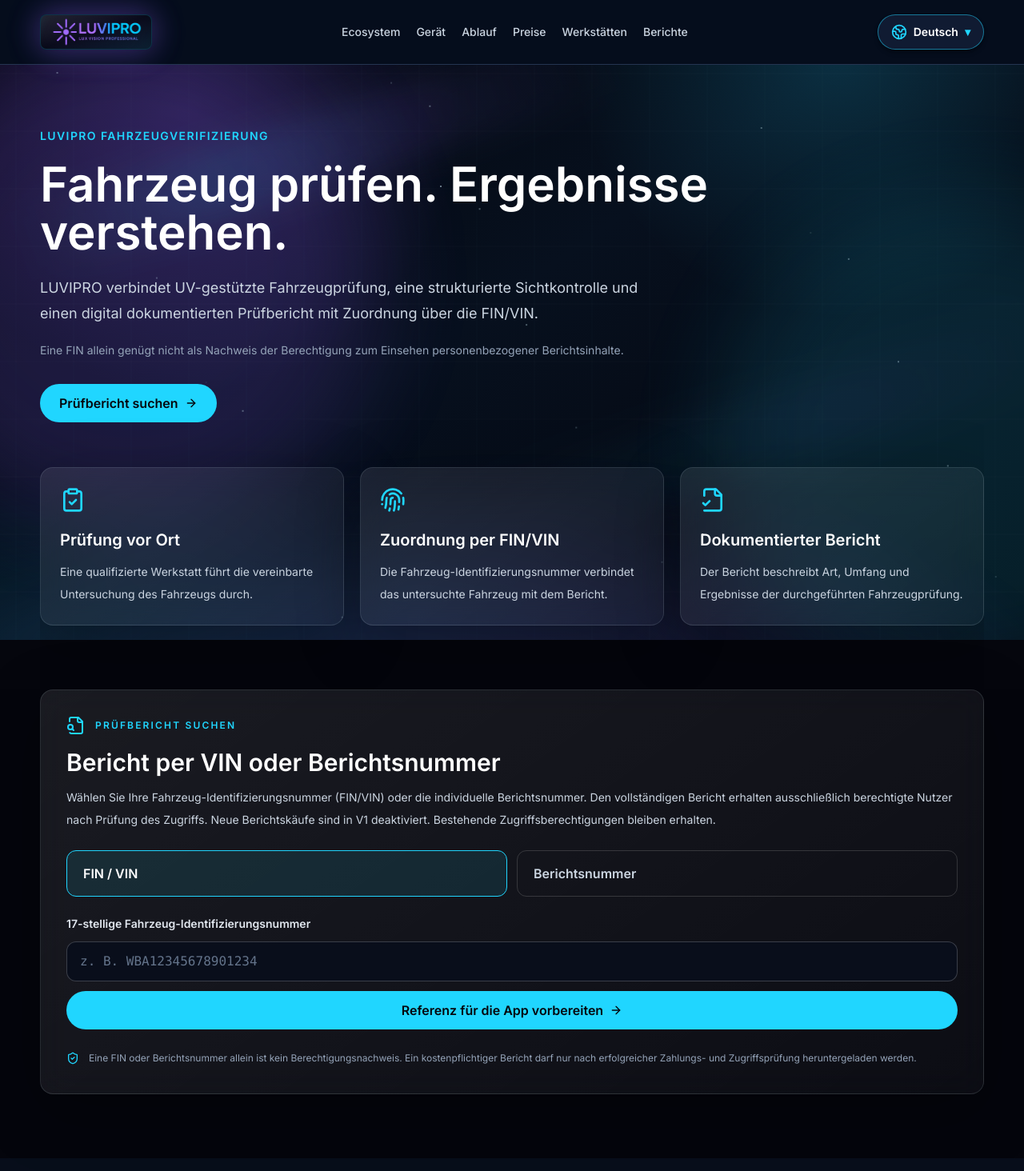
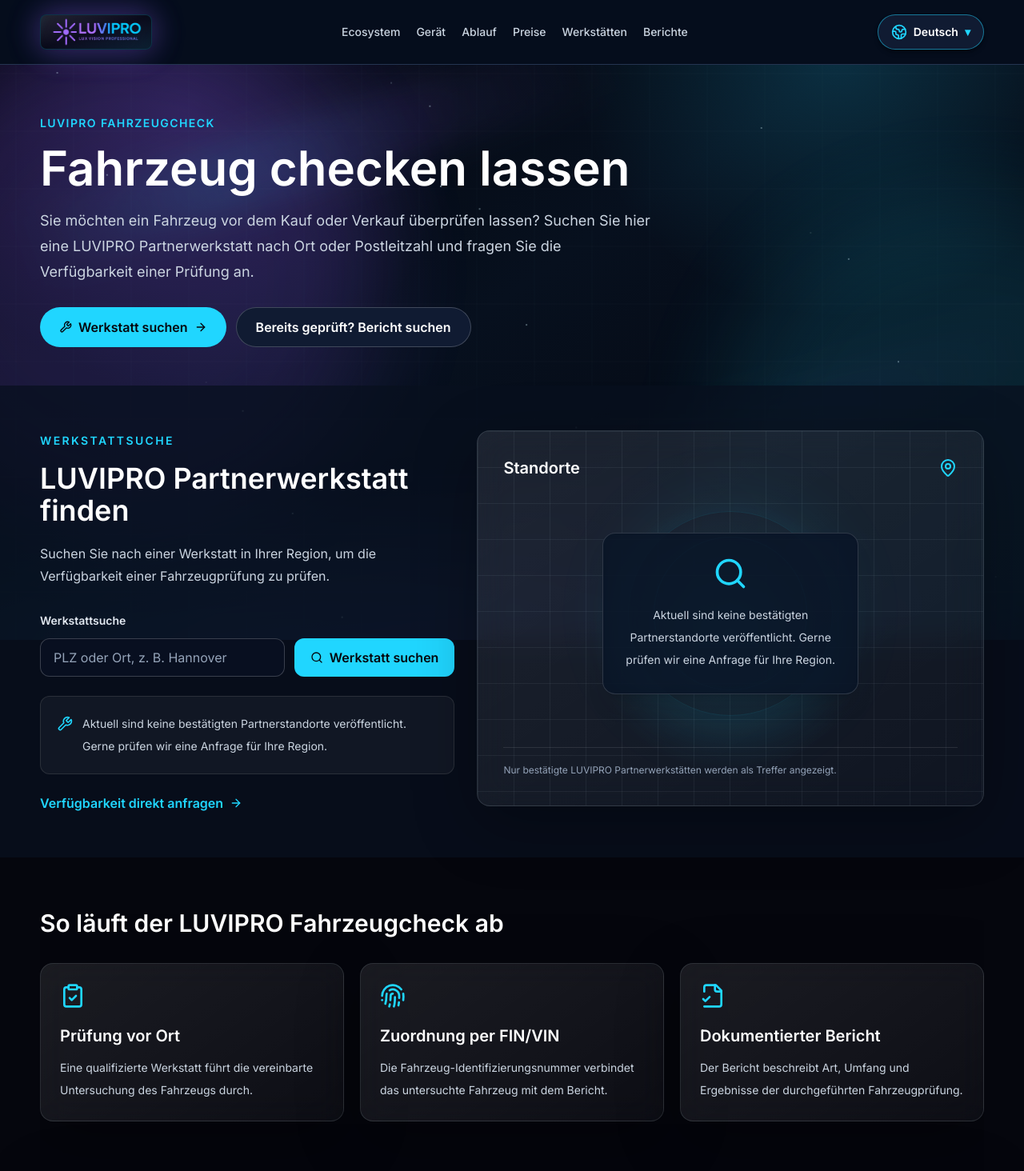
Before and after one commit to Diaa6969/luvipro-website, a Next.js app: page /verify in a window 1280 px wide. Shown: the top 1464 px of the page at 80% size. Built offline with nearby package versions, Linux system fonts and the light colour scheme.

Commit message:
Make vehicle inspection a workshop-first journey and rename to Fahrzeug checken lassen

```diff
--- a/src/app/verify/page.tsx
+++ b/src/app/verify/page.tsx
@@ -1,6 +1,6 @@
 import type { Metadata } from "next";
 import Link from "next/link";
-import { ArrowRight, ClipboardCheck, FileCheck2, Fingerprint, ShieldCheck } from "lucide-react";
+import { ArrowRight, ClipboardCheck, FileCheck2, Fingerprint, ShieldCheck, Wrench } from "lucide-react";
 import { Navbar } from "@/components/sections/navbar";
 import { Footer } from "@/components/sections/footer";
 import { AnimatedAtmosphere } from "@/components/ui/animated-atmosphere";
@@ -8,8 +8,8 @@
 import { ReportLookup } from "@/components/reports/report-lookup";
 
 export const metadata: Metadata = {
-  title: "Fahrzeugprüfung & VIN-Berichte | LUVIPRO",
-  description: "So funktioniert eine LUVIPRO Fahrzeugprüfung: UV-Lackprüfung, Sichtkontrolle und digitaler Bericht mit Fahrzeugzuordnung über die FIN/VIN. Partnerwerkstatt suchen.",
+  title: "Fahrzeug checken lassen – Werkstatt suchen | LUVIPRO",
+  description: "Lassen Sie Ihr Fahrzeug mit LUVIPRO prüfen: Partnerwerkstatt nach PLZ oder Ort suchen, UV-gestützte Prüfung anfragen und digitalen Bericht über FIN/VIN zuordnen.",
   alternates: { canonical: "https://luvipro.de/verify" },
 };
 
@@ -24,43 +24,56 @@
     <main className="cinematic-page min-h-screen overflow-hidden bg-obsidian text-white">
       <AnimatedAtmosphere />
       <Navbar />
-      <section className="section-shell pb-20 pt-32 sm:pt-40">
+
+      <section className="section-shell pb-10 pt-28 sm:pb-12 sm:pt-36">
         <div className="max-w-4xl">
-          <p className="text-sm font-semibold uppercase tracking-widest text-pulse">LUVIPRO Fahrzeugverifizierung</p>
-          <h1 className="mt-5 font-[var(--font-space-grotesk)] text-4xl font-semibold leading-tight text-white sm:text-6xl">
-            Fahrzeug prüfen. Ergebnisse verstehen.
+          <p className="text-sm font-semibold uppercase tracking-widest text-pulse">LUVIPRO Fahrzeugcheck</p>
+          <h1 className="mt-4 font-[var(--font-space-grotesk)] text-4xl font-semibold leading-tight text-white sm:text-6xl">
+            Fahrzeug checken lassen
           </h1>
-          <p className="mt-6 max-w-3xl text-lg leading-8 text-slate-300">
-            LUVIPRO verbindet UV-gestützte Fahrzeugprüfung, eine strukturierte Sichtkontrolle und einen digital dokumentierten Prüfbericht mit Zuordnung über die FIN/VIN.
+          <p className="mt-5 max-w-3xl text-lg leading-8 text-slate-300">
+            Sie möchten ein Fahrzeug vor dem Kauf oder Verkauf überprüfen lassen? Suchen Sie hier eine LUVIPRO Partnerwerkstatt nach Ort oder Postleitzahl und fragen Sie die Verfügbarkeit einer Prüfung an.
           </p>
-          <p className="mt-4 text-sm leading-7 text-slate-400">
-            Eine FIN allein genügt nicht als Nachweis der Berechtigung zum Einsehen personenbezogener Berichtsinhalte.
-          </p>
-          <Link href="#report-lookup" className="mt-7 inline-flex items-center gap-2 rounded-full bg-pulse px-6 py-3 font-semibold text-obsidian transition hover:bg-frost">
-            Prüfbericht suchen <ArrowRight className="h-4 w-4" />
-          </Link>
+          <div className="mt-7 flex flex-wrap gap-3">
+            <Link href="#partner-map" className="inline-flex min-h-12 items-center gap-2 rounded-full bg-pulse px-6 py-3 font-semibold text-obsidian transition hover:bg-frost">
+              <Wrench className="size-4" /> Werkstatt suchen <ArrowRight className="size-4" />
+            </Link>
+            <Link href="#report-lookup" className="inline-flex min-h-12 items-center gap-2 rounded-full border border-white/20 bg-[#101b32] px-6 py-3 font-semibold text-white transition hover:border-pulse/60">
+              Bereits geprüft? Bericht suchen
+            </Link>
+          </div>
         </div>
-        <div className="mt-14 grid gap-5 md:grid-cols-3">
+      </section>
+
+      {/* Put workshop search first: visitors requesting an inspection should
+          not have to scroll past the report lookup to find the search input. */}
+      <section id="partner-map" className="scroll-mt-24 bg-midnight py-10 sm:py-14">
+        <div className="section-shell">
+          <WorkshopFinder locale="de" />
+        </div>
+      </section>
+
+      <section className="section-shell py-14 sm:py-16">
+        <h2 className="max-w-4xl font-[var(--font-space-grotesk)] text-2xl font-semibold sm:text-3xl">
+          So läuft der LUVIPRO Fahrzeugcheck ab
+        </h2>
+        <div className="mt-8 grid gap-5 md:grid-cols-3">
           {stages.map(({ icon: Icon, title, text }) => (
             <div key={title} className="glass-panel rounded-2xl p-6">
               <Icon className="h-8 w-8 text-pulse" />
-              <h2 className="mt-5 text-xl font-semibold text-white">{title}</h2>
+              <h3 className="mt-5 text-xl font-semibold text-white">{title}</h3>
               <p className="mt-3 text-sm leading-7 text-slate-300">{text}</p>
             </div>
           ))}
         </div>
       </section>
+
       <section id="report-lookup" className="scroll-mt-24 bg-obsidian pb-16 sm:pb-20">
         <div className="section-shell max-w-5xl"><ReportLookup /></div>
       </section>
-      <section id="partner-map" className="scroll-mt-24 bg-midnight py-20 sm:py-24">
-        <div className="section-shell">
-          <WorkshopFinder locale="de" />
-        </div>
-      </section>
-      <section className="section-shell pb-20 pt-12">
+      <section className="section-shell pb-20 pt-4">
         <p className="flex items-start gap-3 rounded-xl border border-white/10 bg-white/[0.04] p-5 text-sm leading-7 text-slate-300">
-          <ShieldCheck className="mt-1 h-5 w-5 shrink-0 text-pulse" />
+          <ShieldCheck className="mt-1 size-5 shrink-0 text-pulse" />
           Eine LUVIPRO Prüfung unterstützt fundierte Entscheidungen, ist jedoch keine Garantie für die Mängelfreiheit eines Fahrzeugs.
         </p>
       </section>
```
